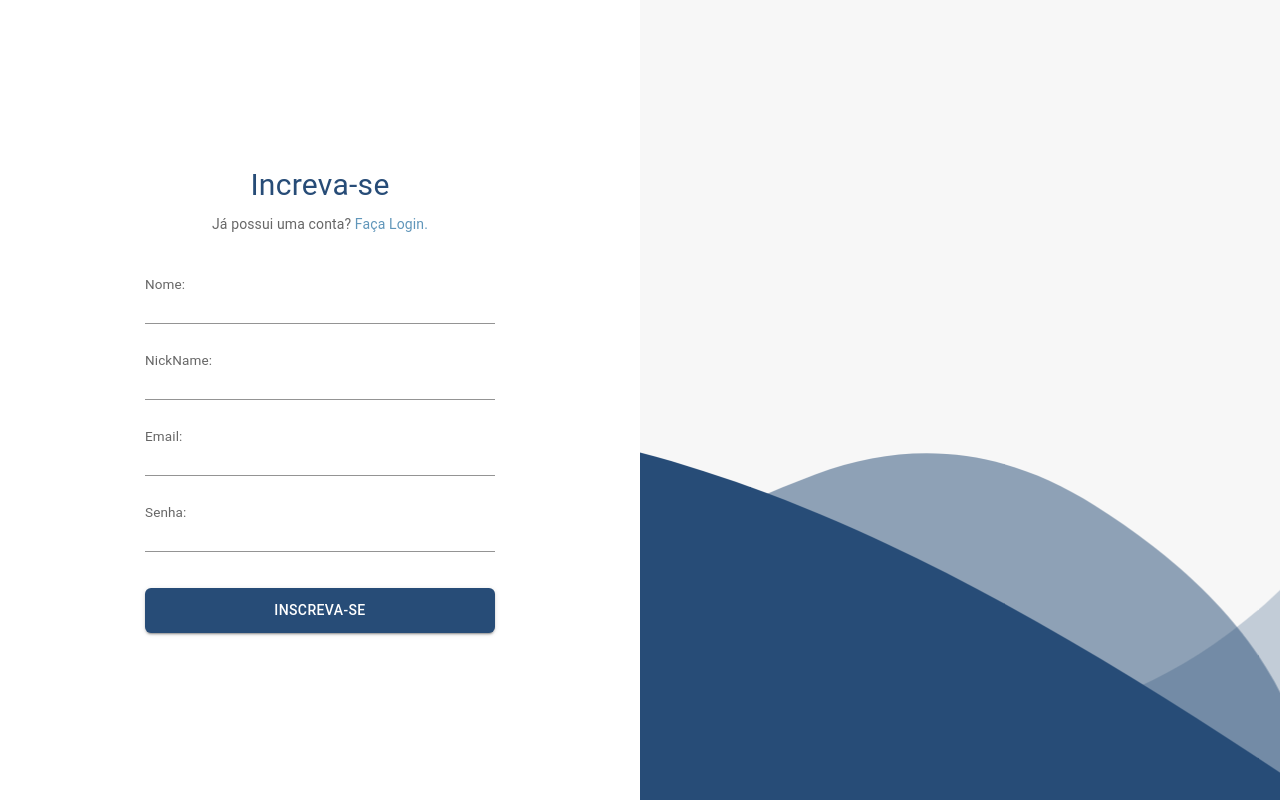
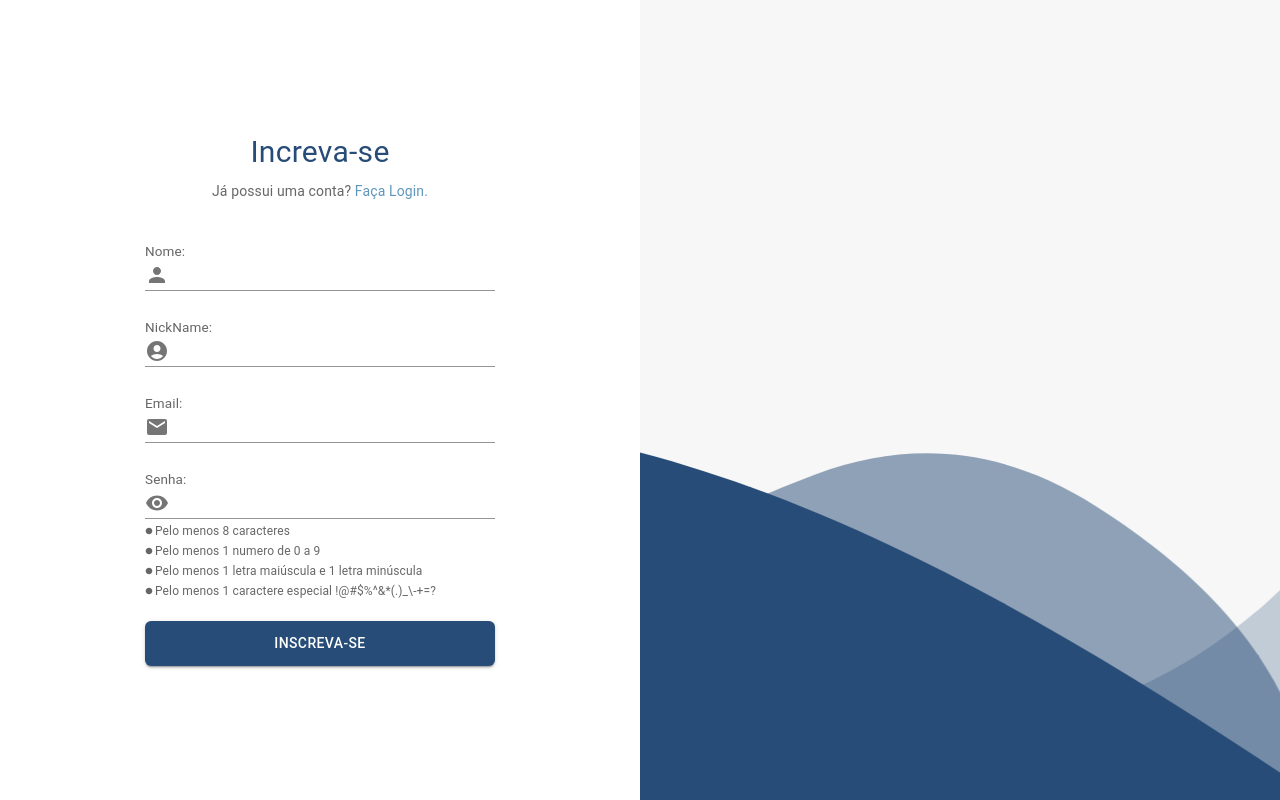
Before and after one commit to Paulo-Enrique-Santos/auth-user-token-web, a React (Vite) app: page / in a window 1280 px wide. Built offline with nearby package versions, Linux system fonts and the light colour scheme.

Commit message:
feat: final inputs

```diff
--- a/src/pages/Register/Register.tsx
+++ b/src/pages/Register/Register.tsx
@@ -65,6 +65,8 @@ const Register = () => {
         <Grid container xs={6} md={6} xsOffset={6} height="100vh">
           <Box
             sx={{
+              width: '100%',
+              zIndex: 1,
               animation: `${showLoginAnimation} 1s forwards ease-in-out`,
               backgroundColor: '#fff',
             }}
--- a/src/pages/Register/components/RegisterForm/RegisterForm.tsx
+++ b/src/pages/Register/components/RegisterForm/RegisterForm.tsx
@@ -1,13 +1,21 @@
 import { Grid, Button, Typography } from '@mui/material'
 import { useFormik } from 'formik'
 import CustomInput from '../../../../shared/components/CustomInput/CustomInput'
+import ValidatePassword from '../ValidatePassword/ValidatePassword'
+import AccountCircleIcon from '@mui/icons-material/AccountCircle'
+import PersonIcon from '@mui/icons-material/Person'
+import EmailIcon from '@mui/icons-material/Email'
 
 interface RegisterFormModel {
   name: string
   nickName: string
   email: string
   password: string
-  confirmPassword: string
+  length: string
+  specialCharacter: string
+  number: string
+  upperCase: string
+  lowerCase: string
 }
 
 export interface Props {
@@ -20,7 +28,11 @@ const RegisterForm = ({ setShowLogin }: Props) => {
     nickName: '',
     email: '',
     password: '',
-    confirmPassword: '',
+    length: '',
+    specialCharacter: '',
+    number: '',
+    upperCase: '',
+    lowerCase: '',
   }
 
   const onSubmit = (values: RegisterFormModel) => {
@@ -28,7 +40,49 @@ const RegisterForm = ({ setShowLogin }: Props) => {
   }
 
   const validate = (values: RegisterFormModel) => {
-    console.log(values, 'values error')
+    const errors: RegisterFormModel = {
+      name: '',
+      nickName: '',
+      email: '',
+      password: '',
+      length: '',
+      specialCharacter: '',
+      number: '',
+      upperCase: '',
+      lowerCase: '',
+    }
+
+    const emailRegex = /^[A-Za-z0-9._%+-]+@[A-Za-z0-9.-]+\.[A-Za-z]{2,}$/
+    if (values.email && !emailRegex.test(values.email)) {
+      errors.email = 'Informe um email válido!'
+    }
+
+    if (values.password && values.password.length < 8) {
+      errors.length = 'A senha deve ter pelo menos 8 caracteres!'
+    }
+
+    const specialCharacterRegex = /[!@#$%^&*(.)_\-+=?]/
+    if (values.password && !specialCharacterRegex.test(values.password)) {
+      errors.specialCharacter =
+        'A senha deve conter pelo menos um caractere especial!'
+    }
+
+    const numberRegex = /\d/
+    if (values.password && !numberRegex.test(values.password)) {
+      errors.number = 'A senha deve conter pelo menos um número!'
+    }
+
+    const upperCaseRegex = /[A-Z]/
+    if (values.password && !upperCaseRegex.test(values.password)) {
+      errors.upperCase = 'A senha deve conter pelo menos uma letra maiúscula!'
+    }
+
+    const lowerCaseRegex = /[a-z]/
+    if (values.password && !lowerCaseRegex.test(values.password)) {
+      errors.lowerCase = 'A senha deve conter pelo menos uma letra minúscula!'
+    }
+
+    return errors
   }
 
   const formik = useFormik({ initialValues, validate, onSubmit })
@@ -89,6 +143,7 @@ const RegisterForm = ({ setShowLogin }: Props) => {
                 error={formik.errors.name}
                 value={formik.values.name}
                 setValue={formik.handleChange}
+                icon={<PersonIcon sx={{ fontSize: 24 }} />}
               />
               <CustomInput
                 label="NickName"
@@ -97,6 +152,7 @@ const RegisterForm = ({ setShowLogin }: Props) => {
                 error={formik.errors.nickName}
                 value={formik.values.nickName}
                 setValue={formik.handleChange}
+                icon={<AccountCircleIcon sx={{ fontSize: 24 }} />}
               />
               <CustomInput
                 label="Email"
@@ -105,14 +161,20 @@ const RegisterForm = ({ setShowLogin }: Props) => {
                 error={formik.errors.email}
                 value={formik.values.email}
                 setValue={formik.handleChange}
+                icon={<EmailIcon sx={{ fontSize: 24 }} />}
               />
-              <CustomInput
-                label="Senha"
+              <ValidatePassword
                 id="password"
-                type="password"
-                error={formik.errors.password}
+                errorDetailed={{
+                  length: formik.errors.length,
+                  specialCharacter: formik.errors.specialCharacter,
+                  number: formik.errors.number,
+                  upperCase: formik.errors.upperCase,
+                  lowerCase: formik.errors.lowerCase,
+                }}
                 value={formik.values.password}
                 setValue={formik.handleChange}
+                detailedValidation={true}
               />
             </Grid>
             <Grid
@@ -136,112 +198,6 @@ const RegisterForm = ({ setShowLogin }: Props) => {
         </Grid>
       </Grid>
     </Grid>
-    // <Card
-    //   sx={{
-    //     width: '100%',
-    //     zIndex: 1,
-    //     padding: '10px 20px',
-    //     borderRadius: '16px',
-    //   }}
-    // >
-    //   <CardHeader
-    //     title="Faça seu Cadastro!"
-    //     subheader="Informe seus dados corretamente para fazer o cadastro no nosso site ou faça o cadastro pelo facebook ou google!"
-    //     color="info"
-    //     titleTypographyProps={{
-    //       textAlign: 'center',
-    //       color: 'primary',
-    //       variant: 'h4',
-    //       fontSize: 28,
-    //       fontWeight: 500,
-    //     }}
-    //     subheaderTypographyProps={{
-    //       textAlign: 'center',
-    //       variant: 'subtitle1',
-    //       fontSize: 14,
-    //       color: 'rgba(0, 0, 0, 0.6)',
-    //     }}
-    //   ></CardHeader>
-    //   <CardContent sx={{ padding: '0 26px' }}>
-    //     <form onSubmit={formik.handleSubmit} style={{ width: '100%' }}>
-    //       <Grid item container xs={12}>
-    //         <Grid item xs={12}>
-    //           <CustomInput
-    //             label="Informe seu Nome"
-    //             id="name"
-    //             type="text"
-    //             error={formik.errors.name}
-    //             value={formik.values.name}
-    //             setValue={formik.handleChange}
-    //           />
-    //           <CustomInput
-    //             label="Informe um NickName"
-    //             id="nickName"
-    //             type="text"
-    //             error={formik.errors.nickName}
-    //             value={formik.values.nickName}
-    //             setValue={formik.handleChange}
-    //           />
-    //           <CustomInput
-    //             label="Informe seu Email"
-    //             id="email"
-    //             type="text"
-    //             error={formik.errors.email}
-    //             value={formik.values.email}
-    //             setValue={formik.handleChange}
-    //           />
-    //           <CustomInput
-    //             label="Informe sua Senha"
-    //             id="password"
-    //             type="password"
-    //             error={formik.errors.password}
-    //             value={formik.values.password}
-    //             setValue={formik.handleChange}
-    //           />
-    //           <CustomInput
-    //             label="Confirme sua Senha"
-    //             id="confirmPassword"
-    //             type="password"
-    //             error={formik.errors.confirmPassword}
-    //             value={formik.values.confirmPassword}
-    //             setValue={formik.handleChange}
-    //           />
-    //         </Grid>
-    //         <Grid
-    //           item
-    //           container
-    //           xs={12}
-    //           justifyContent="center"
-    //           marginTop={2}
-    //           marginBottom={1}
-    //         >
-    //           <Button
-    //             sx={{ borderRadius: '16px', padding: '10px 20px' }}
-    //             variant="contained"
-    //             type="submit"
-    //             fullWidth
-    //           >
-    //             cadastrar
-    //           </Button>
-    //         </Grid>
-    //         <Grid item container xs={12} justifyContent="center">
-    //           <Typography
-    //             variant="subtitle1"
-    //             sx={{ fontSize: 14, color: 'rgba(0, 0, 0, 0.6)' }}
-    //           >
-    //             Já possui uma conta?&nbsp;
-    //             <Link
-    //               to="/login"
-    //               style={{ color: '#6096BA', textDecoration: 'none' }}
-    //             >
-    //               Faça Login.
-    //             </Link>
-    //           </Typography>
-    //         </Grid>
-    //       </Grid>
-    //     </form>
-    //   </CardContent>
-    // </Card>
   )
 }
 
--- /dev/null
+++ b/src/pages/Register/components/ValidatePassword/ValidatePassword.tsx
@@ -0,0 +1,294 @@
+import {
+  Box,
+  FormControl,
+  InputAdornment,
+  TextField,
+  Typography,
+} from '@mui/material'
+import CloseIcon from '@mui/icons-material/Close'
+import VisibilityIcon from '@mui/icons-material/Visibility'
+import VisibilityOffIcon from '@mui/icons-material/VisibilityOff'
+import CircleIcon from '@mui/icons-material/Circle'
+import DoneIcon from '@mui/icons-material/Done'
+import { useState } from 'react'
+
+export interface Props {
+  id: string
+  error?: string
+  errorDetailed?: PasswordErrorModel | undefined
+  value: string
+  setValue: (e: React.ChangeEvent<any>) => void
+  detailedValidation: boolean
+}
+
+export interface PasswordErrorModel {
+  length: string | undefined
+  specialCharacter: string | undefined
+  number: string | undefined
+  upperCase: string | undefined
+  lowerCase: string | undefined
+}
+
+const ValidatePassword = ({
+  id,
+  errorDetailed,
+  value,
+  error,
+  setValue,
+  detailedValidation,
+}: Props) => {
+  const [showPassword, setShowPassword] = useState(false)
+
+  return (
+    <Box sx={{ width: '100%' }}>
+      <FormControl fullWidth>
+        <TextField
+          error={Boolean(
+            error ||
+              errorDetailed?.length ||
+              errorDetailed?.lowerCase ||
+              errorDetailed?.number ||
+              errorDetailed?.specialCharacter ||
+              errorDetailed?.upperCase
+          )}
+          id={id}
+          name={id}
+          fullWidth
+          value={value}
+          label="Senha:"
+          variant="standard"
+          type={showPassword ? 'text' : 'password'}
+          InputLabelProps={{
+            shrink: true,
+            style: { fontSize: 18 },
+          }}
+          InputProps={{
+            startAdornment: (
+              <InputAdornment
+                onClick={() => {
+                  setShowPassword(!showPassword)
+                }}
+                position="start"
+              >
+                {!showPassword ? (
+                  <VisibilityIcon
+                    onClick={() => {
+                      setShowPassword(true)
+                    }}
+                    sx={{ cursor: 'pointer', fontSize: 24 }}
+                  />
+                ) : (
+                  <VisibilityOffIcon
+                    onClick={() => {
+                      setShowPassword(false)
+                    }}
+                    sx={{ cursor: 'pointer', fontSize: 24 }}
+                  />
+                )}
+              </InputAdornment>
+            ),
+          }}
+          helperText={
+            !detailedValidation && (
+              <Typography
+                variant="body2"
+                fontSize={12}
+                height={20}
+                component="span"
+                display="block"
+              >
+                {error}
+              </Typography>
+            )
+          }
+          onChange={setValue}
+        />
+      </FormControl>
+      {detailedValidation && (
+        <Box
+          sx={{
+            display: 'flex',
+            flexDirection: 'column',
+            marginBottom: '20px',
+            marginTop: '2px',
+          }}
+        >
+          <Typography
+            variant="body2"
+            fontSize={12}
+            height={20}
+            component="span"
+            display="block"
+            color={
+              errorDetailed?.length
+                ? 'error'
+                : value
+                ? 'success.main'
+                : 'info.main'
+            }
+            sx={{
+              display: 'flex',
+              alignItems: 'center',
+              gap: '2px',
+            }}
+          >
+            {errorDetailed?.length ? (
+              <CloseIcon
+                color="error"
+                sx={{
+                  fontSize: 14,
+                }}
+              />
+            ) : !value ? (
+              <CircleIcon
+                color="info"
+                sx={{
+                  fontSize: 8,
+                }}
+              />
+            ) : (
+              <DoneIcon
+                color="success"
+                sx={{
+                  fontSize: 14,
+                }}
+              />
+            )}
+            Pelo menos 8 caracteres
+          </Typography>
+          <Typography
+            variant="body2"
+            fontSize={12}
+            height={20}
+            component="span"
+            display="block"
+            color={
+              errorDetailed?.number
+                ? 'error'
+                : value
+                ? 'success.main'
+                : 'info.main'
+            }
+            sx={{
+              display: 'flex',
+              alignItems: 'center',
+              gap: '2px',
+            }}
+          >
+            {errorDetailed?.number ? (
+              <CloseIcon
+                color="error"
+                sx={{
+                  fontSize: 14,
+                }}
+              />
+            ) : !value ? (
+              <CircleIcon
+                color="info"
+                sx={{
+                  fontSize: 8,
+                }}
+              />
+            ) : (
+              <DoneIcon
+                color="success"
+                sx={{
+                  fontSize: 14,
+                }}
+              />
+            )}
+            Pelo menos 1 numero de 0 a 9
+          </Typography>
+          <Typography
+            variant="body2"
+            fontSize={12}
+            height={20}
+            component="span"
+            display="block"
+            color={
+              errorDetailed?.upperCase || errorDetailed?.lowerCase
+                ? 'error'
+                : value
+                ? 'success.main'
+                : 'info.main'
+            }
+            sx={{
+              display: 'flex',
+              alignItems: 'center',
+              gap: '2px',
+            }}
+          >
+            {errorDetailed?.upperCase || errorDetailed?.lowerCase ? (
+              <CloseIcon
+                color="error"
+                sx={{
+                  fontSize: 14,
+                }}
+              />
+            ) : !value ? (
+              <CircleIcon
+                color="info"
+                sx={{
+                  fontSize: 8,
+                }}
+              />
+            ) : (
+              <DoneIcon
+                color="success"
+                sx={{
+                  fontSize: 14,
+                }}
+              />
+            )}
+            Pelo menos 1 letra maiúscula e 1 letra minúscula
+          </Typography>
+          <Typography
+            variant="body2"
+            fontSize={12}
+            height={20}
+            component="span"
+            display="block"
+            color={
+              errorDetailed?.specialCharacter
+                ? 'error'
+                : value
+                ? 'success.main'
+                : 'info.main'
+            }
+            sx={{
+              display: 'flex',
+              alignItems: 'center',
+              gap: '2px',
+            }}
+          >
+            {errorDetailed?.specialCharacter ? (
+              <CloseIcon
+                color="error"
+                sx={{
+                  fontSize: 14,
+                }}
+              />
+            ) : !value ? (
+              <CircleIcon
+                color="info"
+                sx={{
+                  fontSize: 8,
+                }}
+              />
+            ) : (
+              <DoneIcon
+                color="success"
+                sx={{
+                  fontSize: 14,
+                }}
+              />
+            )}
+            Pelo menos 1 caractere especial !@#$%^&*(.)_\-+=?
+          </Typography>
+        </Box>
+      )}
+    </Box>
+  )
+}
+
+export default ValidatePassword
--- a/src/shared/components/CustomInput/CustomInput.tsx
+++ b/src/shared/components/CustomInput/CustomInput.tsx
@@ -4,7 +4,6 @@ import {
   TextField,
   Typography,
 } from '@mui/material'
-import { useState } from 'react'
 
 export interface Props {
   label: string
@@ -25,12 +24,6 @@ const CustomInput = ({
   icon,
   type,
 }: Props) => {
-  const [localType, setLocalType] = useState(type)
-
-  const handleLocalType = () => {
-    setLocalType(localType ? 'text' : localType)
-  }
-
   return (
     <FormControl fullWidth sx={{ marginBottom: '5px' }}>
       <TextField
@@ -41,7 +34,7 @@ const CustomInput = ({
         value={value}
         label={label + ':'}
         variant="standard"
-        type={localType ?? 'text'}
+        type={type}
         helperText={
           <Typography
             variant="body2"
@@ -59,9 +52,7 @@ const CustomInput = ({
         }}
         InputProps={{
           startAdornment: icon && (
-            <InputAdornment onClick={handleLocalType} position="start">
-              {icon}
-            </InputAdornment>
+            <InputAdornment position="start">{icon}</InputAdornment>
           ),
         }}
         onChange={setValue}
--- a/src/shared/theme/muiTheme.ts
+++ b/src/shared/theme/muiTheme.ts
@@ -1,15 +1,15 @@
-import { createTheme } from "@mui/material/styles";
+import { createTheme } from '@mui/material/styles'
 
 export const theme = createTheme({
   palette: {
     primary: {
-      main: "#274C77",
+      main: '#274C77',
     },
     secondary: {
-      main: "#6096BA",
+      main: '#6096BA',
     },
     info: {
-      main: "rgba(255, 255, 255, 0.7)",
-    }
+      main: 'rgba(0, 0, 0, 0.6)',
+    },
   },
-});
+})
```
Also changed, not shown: src/pages/Register/components/LoginForm/LoginForm.tsx (+16 -7 lines), 1 other file (tests, documents, lock files or other folders).
